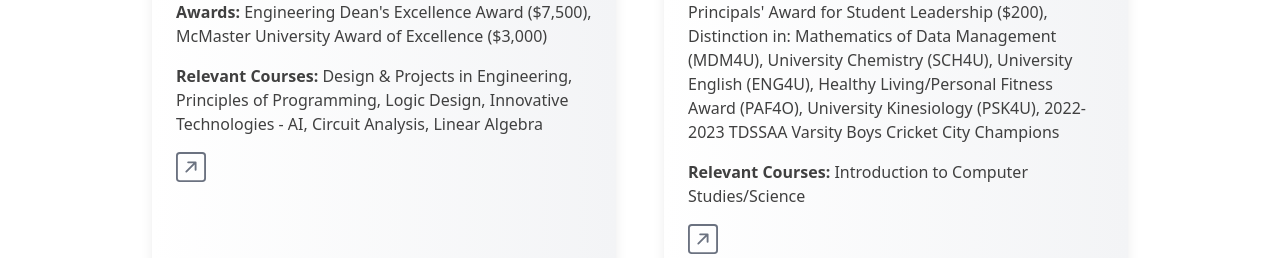
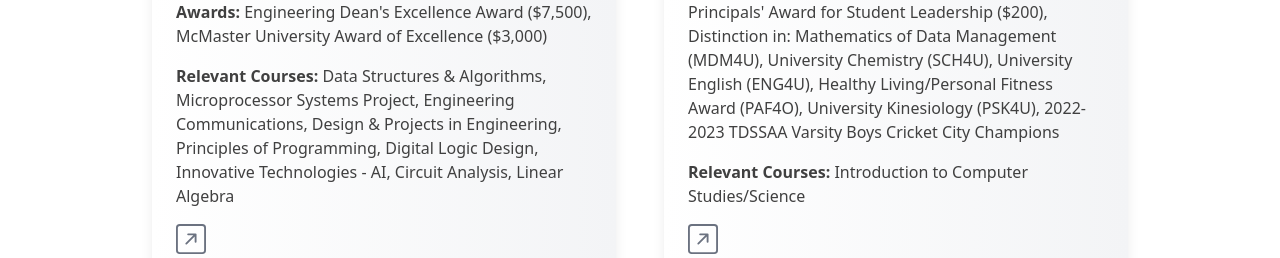
Before and after one commit to Shiv-sp/personalwebsite, a Next.js app: page / in a window 1280 px wide. Shown: the part 6355-6613 px from the top of the page. Built offline with nearby package versions, Linux system fonts and the light colour scheme.

Commit message:
Update Education.tsx

```diff
--- a/components/Education.tsx
+++ b/components/Education.tsx
@@ -11,7 +11,7 @@
     awards:
       "Engineering Dean's Excellence Award ($7,500), McMaster University Award of Excellence ($3,000)",
     relevantCourses:
-      "Design & Projects in Engineering, Principles of Programming, Logic Design, Innovative Technologies - AI, Circuit Analysis, Linear Algebra",
+      "Data Structures & Algorithms, Microprocessor Systems Project, Engineering Communications, Design & Projects in Engineering, Principles of Programming, Digital Logic Design, Innovative Technologies - AI, Circuit Analysis, Linear Algebra",
     image: "/IMG_0380.jpeg",
     link: "https://www.eng.mcmaster.ca/ece/",
   },
```
